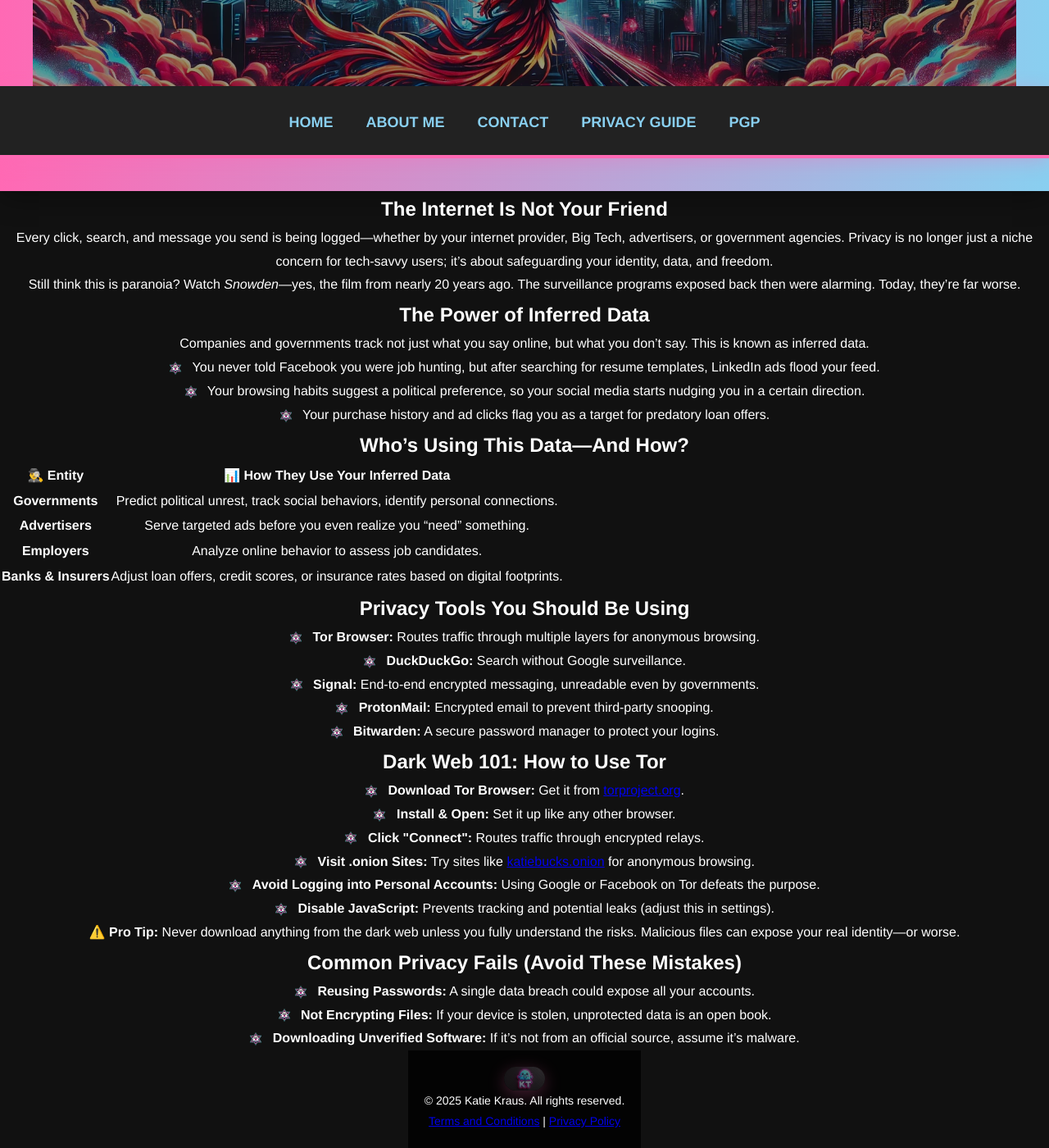
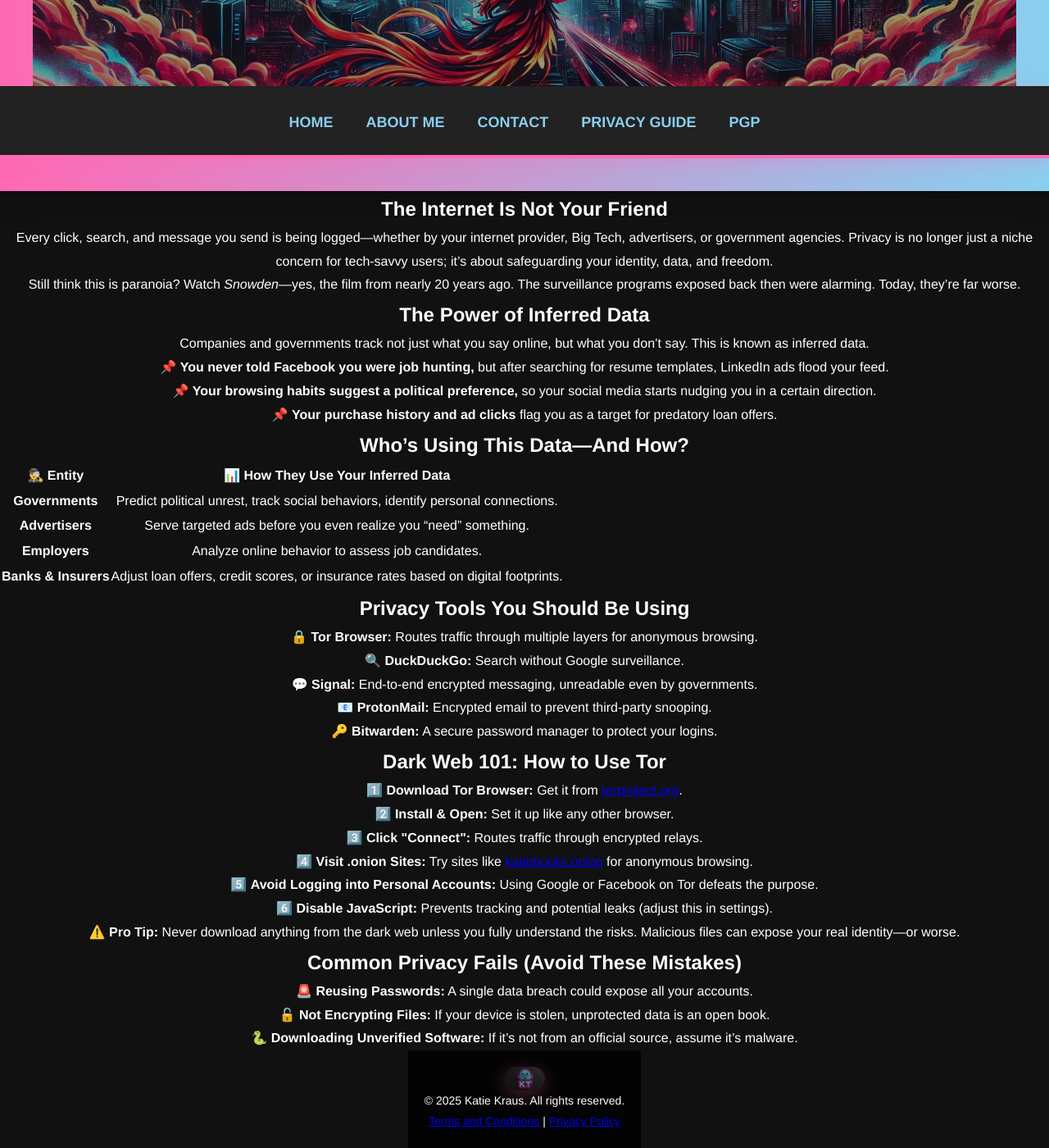
Before and after one commit to katiebucks/katiebucks.xyz, a Jekyll site: the page built from privacyguide.html, in a window 1280 px wide and 1400 px high, scrolled down 335 px. Shown: the whole window at 82% size. Built offline with Jekyll 4.4.1, drawn with Linux system fonts in a browser that asks for light colours.

Commit message:
Update privacyguide.html

```diff
--- a/privacyguide.html
+++ b/privacyguide.html
@@ -14,9 +14,9 @@ description: "Comprehensive guide to online anonymity, Tor, and secure browsing.
     <section class="data-inference">
         <h2>The Power of Inferred Data</h2>
         <p class="section-text">Companies and governments track not just what you say online, but what you don’t say. This is known as inferred data.</p>
-        <p><img src="bulletpoint.png" class="bullet-icon"> You never told Facebook you were job hunting, but after searching for resume templates, LinkedIn ads flood your feed.</p>
-        <p><img src="bulletpoint.png" class="bullet-icon"> Your browsing habits suggest a political preference, so your social media starts nudging you in a certain direction.</p>
-        <p><img src="bulletpoint.png" class="bullet-icon"> Your purchase history and ad clicks flag you as a target for predatory loan offers.</p>
+        <p>📌 <strong>You never told Facebook you were job hunting,</strong> but after searching for resume templates, LinkedIn ads flood your feed.</p>
+        <p>📌 <strong>Your browsing habits suggest a political preference,</strong> so your social media starts nudging you in a certain direction.</p>
+        <p>📌 <strong>Your purchase history and ad clicks</strong> flag you as a target for predatory loan offers.</p>
     </section>
 
     <section class="data-usage">
@@ -47,28 +47,28 @@ description: "Comprehensive guide to online anonymity, Tor, and secure browsing.
 
     <section class="privacy-tools">
         <h2>Privacy Tools You Should Be Using</h2>
-        <p><img src="bulletpoint.png" class="bullet-icon"> <strong>Tor Browser:</strong> Routes traffic through multiple layers for anonymous browsing.</p>
-        <p><img src="bulletpoint.png" class="bullet-icon"> <strong>DuckDuckGo:</strong> Search without Google surveillance.</p>
-        <p><img src="bulletpoint.png" class="bullet-icon"> <strong>Signal:</strong> End-to-end encrypted messaging, unreadable even by governments.</p>
-        <p><img src="bulletpoint.png" class="bullet-icon"> <strong>ProtonMail:</strong> Encrypted email to prevent third-party snooping.</p>
-        <p><img src="bulletpoint.png" class="bullet-icon"> <strong>Bitwarden:</strong> A secure password manager to protect your logins.</p>
+        <p>🔒 <strong>Tor Browser:</strong> Routes traffic through multiple layers for anonymous browsing.</p>
+        <p>🔍 <strong>DuckDuckGo:</strong> Search without Google surveillance.</p>
+        <p>💬 <strong>Signal:</strong> End-to-end encrypted messaging, unreadable even by governments.</p>
+        <p>📧 <strong>ProtonMail:</strong> Encrypted email to prevent third-party snooping.</p>
+        <p>🔑 <strong>Bitwarden:</strong> A secure password manager to protect your logins.</p>
     </section>
 
     <section class="dark-web">
         <h2>Dark Web 101: How to Use Tor</h2>
-        <p><img src="bulletpoint.png" class="bullet-icon"> <strong>Download Tor Browser:</strong> Get it from <a href="https://www.torproject.org" target="_blank">torproject.org</a>.</p>
-        <p><img src="bulletpoint.png" class="bullet-icon"> <strong>Install & Open:</strong> Set it up like any other browser.</p>
-        <p><img src="bulletpoint.png" class="bullet-icon"> <strong>Click "Connect":</strong> Routes traffic through encrypted relays.</p>
-        <p><img src="bulletpoint.png" class="bullet-icon"> <strong>Visit .onion Sites:</strong> Try sites like <a href="http://katiebucks.onion">katiebucks.onion</a> for anonymous browsing.</p>
-        <p><img src="bulletpoint.png" class="bullet-icon"> <strong>Avoid Logging into Personal Accounts:</strong> Using Google or Facebook on Tor defeats the purpose.</p>
-        <p><img src="bulletpoint.png" class="bullet-icon"> <strong>Disable JavaScript:</strong> Prevents tracking and potential leaks (adjust this in settings).</p>
+        <p>1️⃣ <strong>Download Tor Browser:</strong> Get it from <a href="https://www.torproject.org" target="_blank">torproject.org</a>.</p>
+        <p>2️⃣ <strong>Install & Open:</strong> Set it up like any other browser.</p>
+        <p>3️⃣ <strong>Click "Connect":</strong> Routes traffic through encrypted relays.</p>
+        <p>4️⃣ <strong>Visit .onion Sites:</strong> Try sites like <a href="http://katiebucks.onion">katiebucks.onion</a> for anonymous browsing.</p>
+        <p>5️⃣ <strong>Avoid Logging into Personal Accounts:</strong> Using Google or Facebook on Tor defeats the purpose.</p>
+        <p>6️⃣ <strong>Disable JavaScript:</strong> Prevents tracking and potential leaks (adjust this in settings).</p>
         <p class="pro-tip"><strong>⚠️ Pro Tip:</strong> Never download anything from the dark web unless you fully understand the risks. Malicious files can expose your real identity—or worse.</p>
     </section>
 
     <section class="privacy-fails">
         <h2>Common Privacy Fails (Avoid These Mistakes)</h2>
-        <p><img src="bulletpoint.png" class="bullet-icon"> <strong>Reusing Passwords:</strong> A single data breach could expose all your accounts.</p>
-        <p><img src="bulletpoint.png" class="bullet-icon"> <strong>Not Encrypting Files:</strong> If your device is stolen, unprotected data is an open book.</p>
-        <p><img src="bulletpoint.png" class="bullet-icon"> <strong>Downloading Unverified Software:</strong> If it’s not from an official source, assume it’s malware.</p>
+        <p>🚨 <strong>Reusing Passwords:</strong> A single data breach could expose all your accounts.</p>
+        <p>🔓 <strong>Not Encrypting Files:</strong> If your device is stolen, unprotected data is an open book.</p>
+        <p>🐍 <strong>Downloading Unverified Software:</strong> If it’s not from an official source, assume it’s malware.</p>
     </section>
 </main>
```
